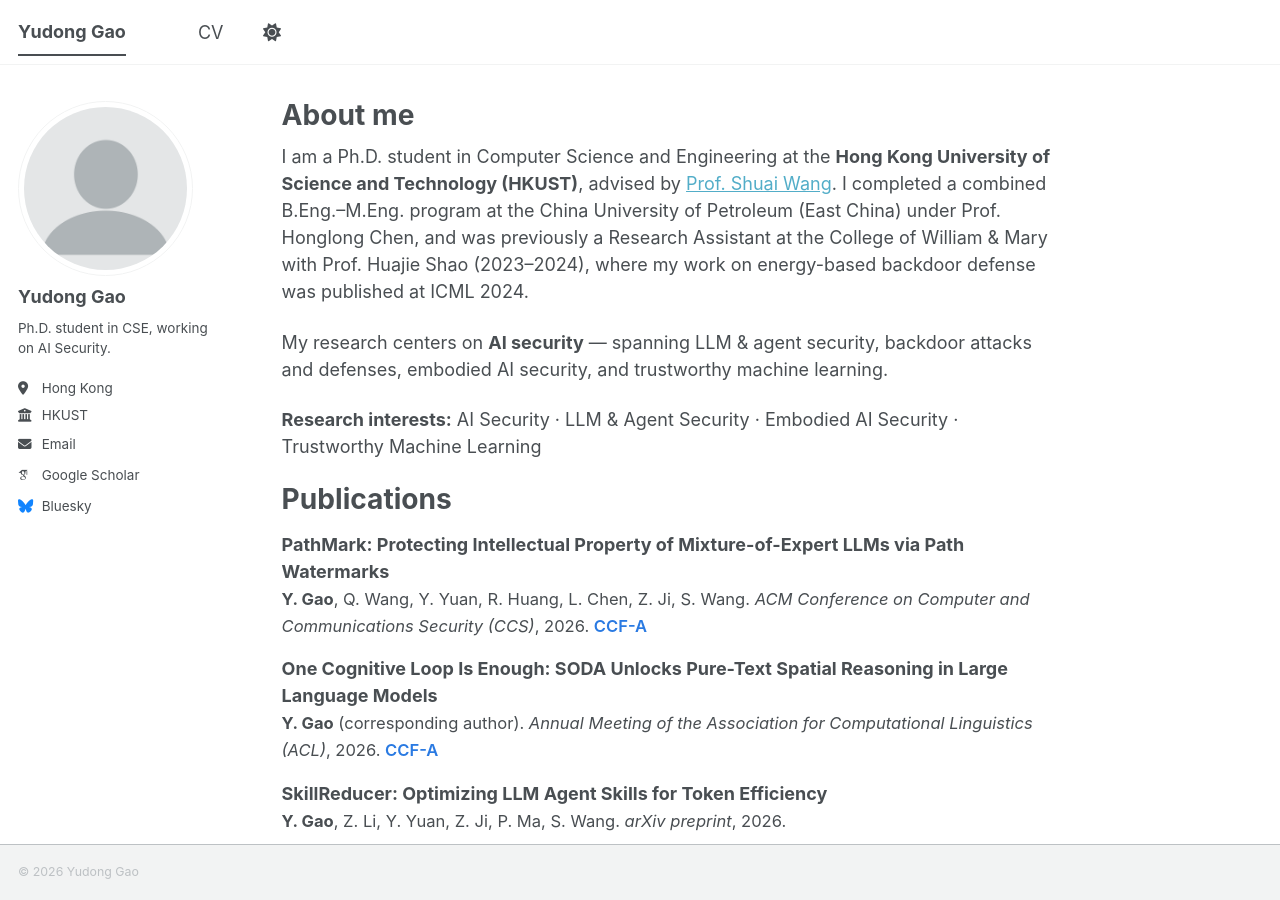
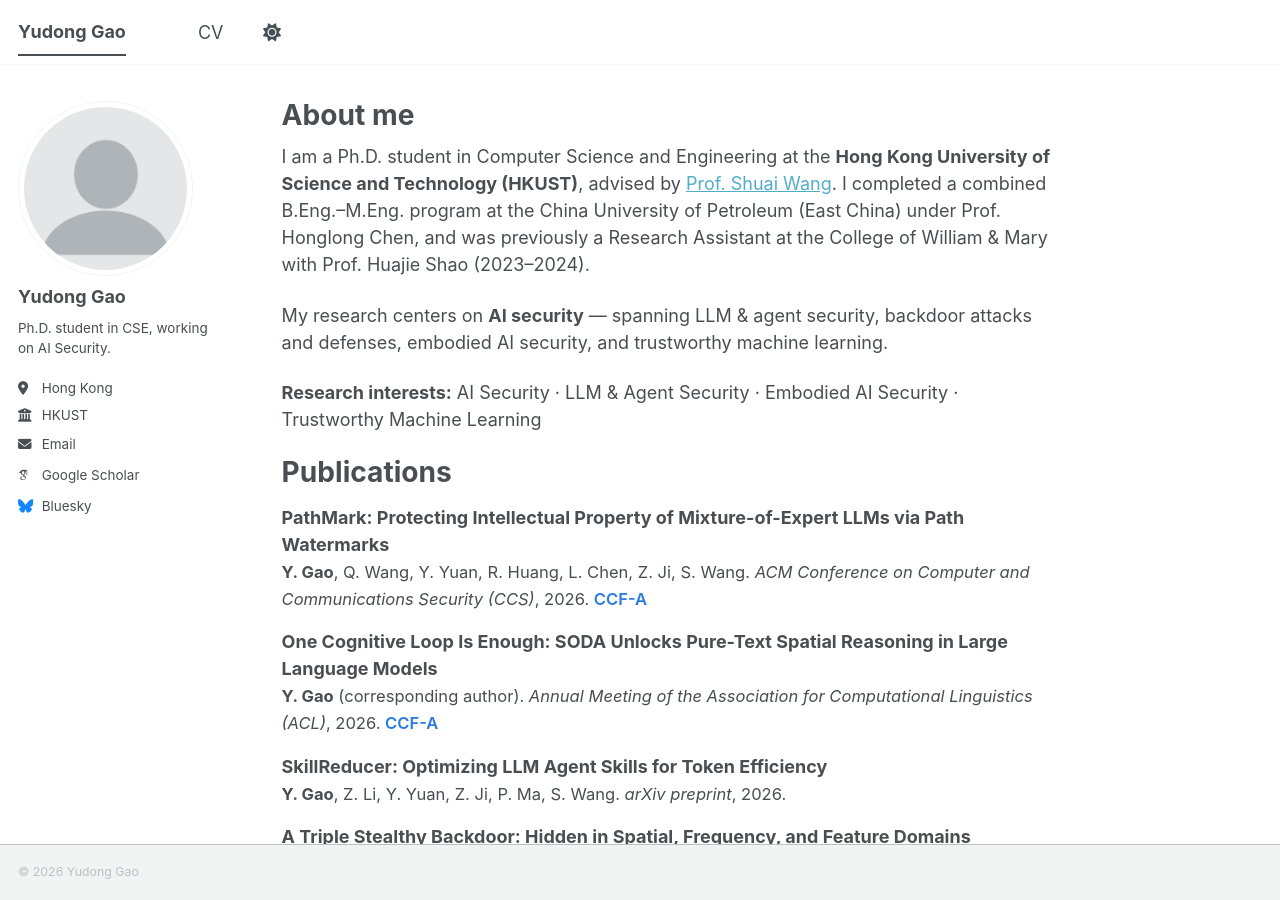
Before and after one commit to ifen1/ifen1.github.io, a Jekyll site: the page built from _pages/about.md, in a window 1280 px wide and 900 px high. Built offline with Jekyll 4.4.1, drawn with Linux system fonts in a browser that asks for light colours; some web fonts are replaced; a script bundle is joined from its source files by our own code; library files that are not in the unit come from our copies.

Commit message:
Trim ICML clause from bio
Co-Authored-By: Claude Opus 4.8 (1M context) <noreply@anthropic.com>

```diff
--- a/_pages/about.md
+++ b/_pages/about.md
@@ -7,7 +7,7 @@ redirect_from:
   - /about.html
 ---
 
-I am a Ph.D. student in Computer Science and Engineering at the **Hong Kong University of Science and Technology (HKUST)**, advised by [Prof. Shuai Wang](https://home.cse.ust.hk/~shuaiw/). I completed a combined B.Eng.–M.Eng. program at the China University of Petroleum (East China) under Prof. Honglong Chen, and was previously a Research Assistant at the College of William & Mary with Prof. Huajie Shao (2023–2024), where my work on energy-based backdoor defense was published at ICML 2024.
+I am a Ph.D. student in Computer Science and Engineering at the **Hong Kong University of Science and Technology (HKUST)**, advised by [Prof. Shuai Wang](https://home.cse.ust.hk/~shuaiw/). I completed a combined B.Eng.–M.Eng. program at the China University of Petroleum (East China) under Prof. Honglong Chen, and was previously a Research Assistant at the College of William & Mary with Prof. Huajie Shao (2023–2024).
 
 My research centers on **AI security** — spanning LLM & agent security, backdoor attacks and defenses, embodied AI security, and trustworthy machine learning.
 
```
